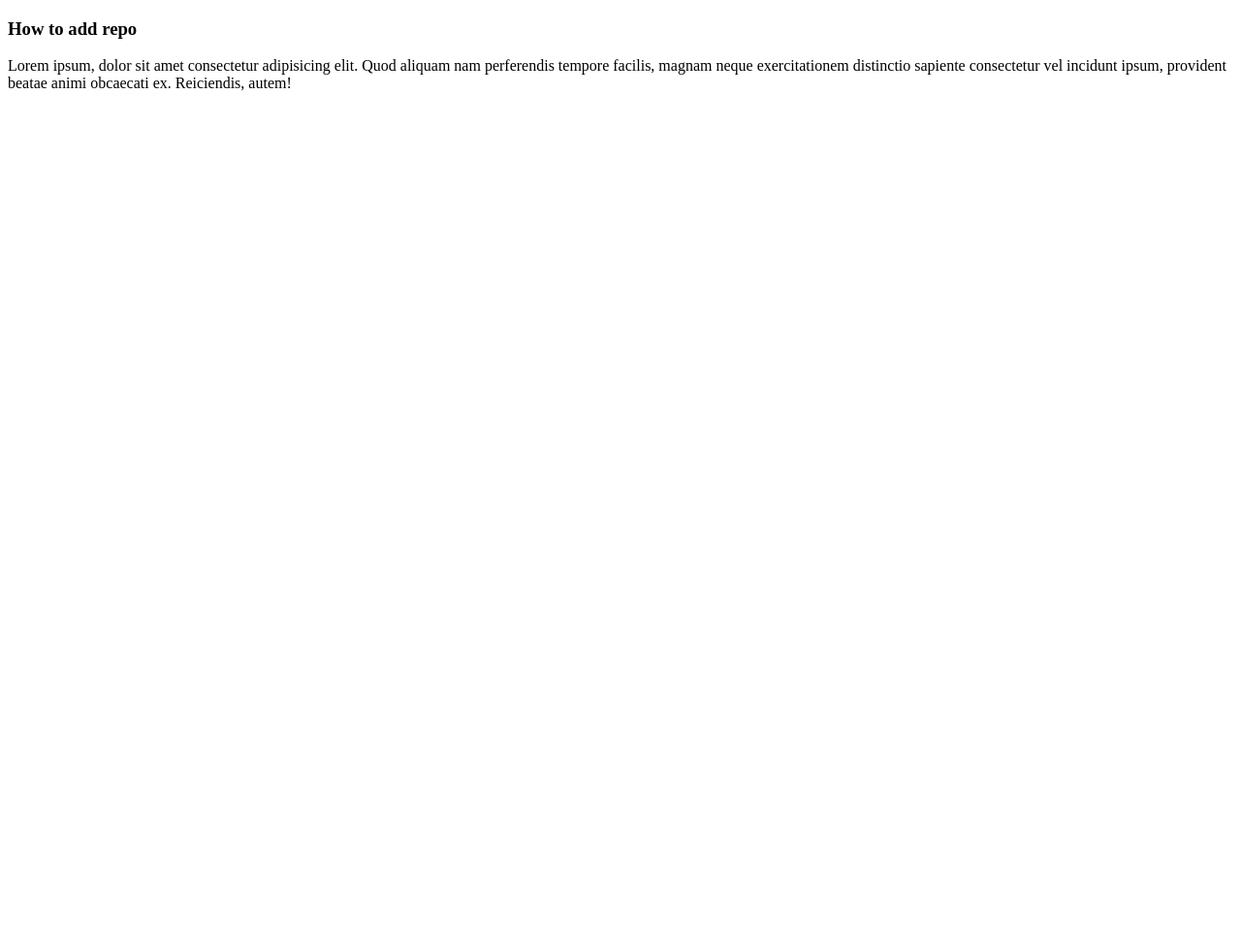
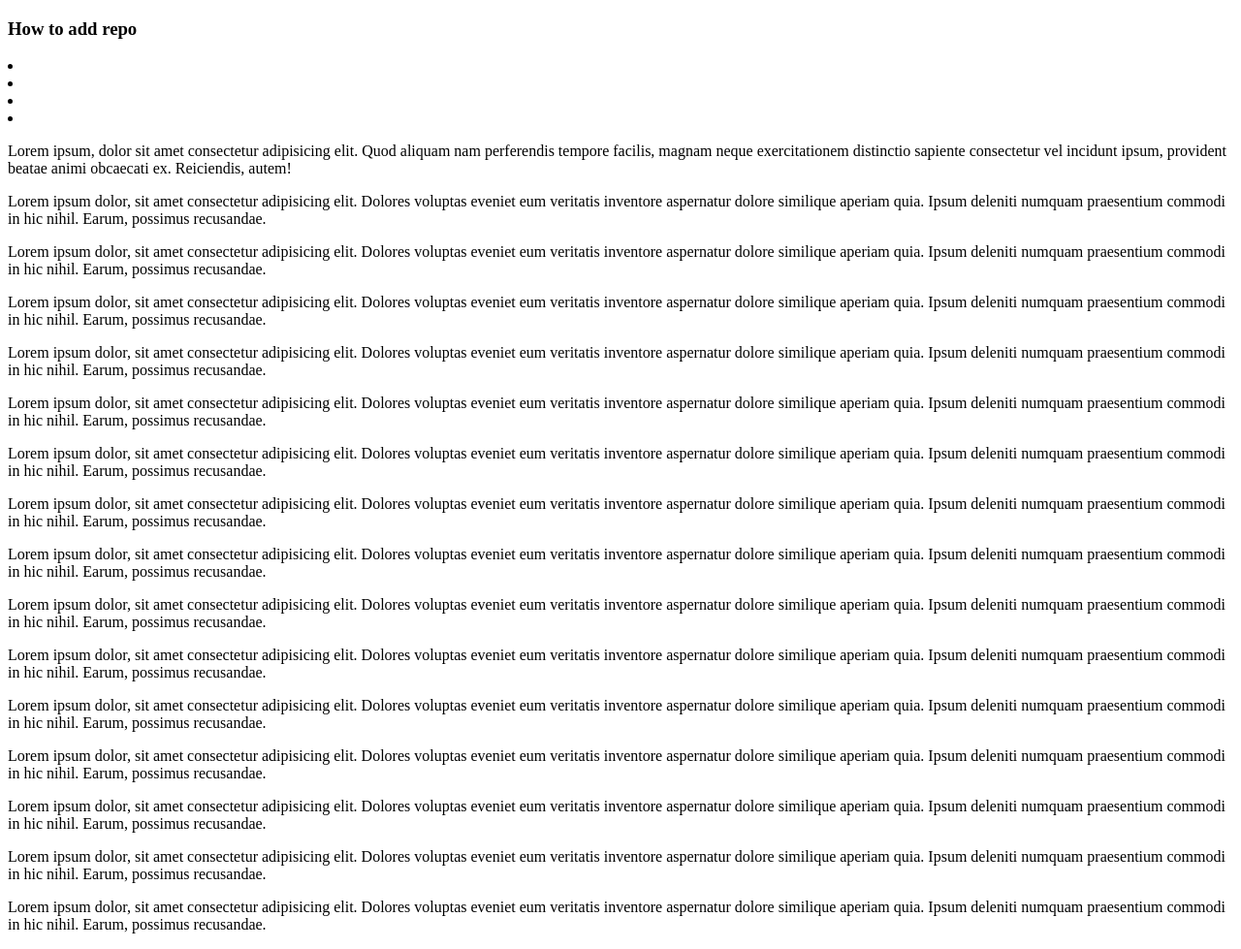
Before and after one commit to Rakib011110/add-new-repo, a plain HTML site: page index.html in a window 1280 px wide. Shown: the whole page at 97% size. Before the commit the page ends 800 px from the top, so only its background shows below. Drawn offline with Linux system fonts and the light colour scheme.

Commit message:
p tag added

```diff
--- a/index.html
+++ b/index.html
@@ -8,11 +8,108 @@
   </head>
   <body>
     <h3>How to add repo</h3>
+    <head>
+      <li></li>
+      <li></li>
+      <li></li>
+      <li></li>
+    </head>
+    <div></div>
     <p>
       Lorem ipsum, dolor sit amet consectetur adipisicing elit. Quod aliquam nam
       perferendis tempore facilis, magnam neque exercitationem distinctio
       sapiente consectetur vel incidunt ipsum, provident beatae animi obcaecati
       ex. Reiciendis, autem!
     </p>
+    <p>
+      Lorem ipsum dolor, sit amet consectetur adipisicing elit. Dolores voluptas
+      eveniet eum veritatis inventore aspernatur dolore similique aperiam quia.
+      Ipsum deleniti numquam praesentium commodi in hic nihil. Earum, possimus
+      recusandae.
+    </p>
+    <p>
+      Lorem ipsum dolor, sit amet consectetur adipisicing elit. Dolores voluptas
+      eveniet eum veritatis inventore aspernatur dolore similique aperiam quia.
+      Ipsum deleniti numquam praesentium commodi in hic nihil. Earum, possimus
+      recusandae.
+    </p>
+    <p>
+      Lorem ipsum dolor, sit amet consectetur adipisicing elit. Dolores voluptas
+      eveniet eum veritatis inventore aspernatur dolore similique aperiam quia.
+      Ipsum deleniti numquam praesentium commodi in hic nihil. Earum, possimus
+      recusandae.
+    </p>
+    <p>
+      Lorem ipsum dolor, sit amet consectetur adipisicing elit. Dolores voluptas
+      eveniet eum veritatis inventore aspernatur dolore similique aperiam quia.
+      Ipsum deleniti numquam praesentium commodi in hic nihil. Earum, possimus
+      recusandae.
+    </p>
+    <p>
+      Lorem ipsum dolor, sit amet consectetur adipisicing elit. Dolores voluptas
+      eveniet eum veritatis inventore aspernatur dolore similique aperiam quia.
+      Ipsum deleniti numquam praesentium commodi in hic nihil. Earum, possimus
+      recusandae.
+    </p>
+    <p>
+      Lorem ipsum dolor, sit amet consectetur adipisicing elit. Dolores voluptas
+      eveniet eum veritatis inventore aspernatur dolore similique aperiam quia.
+      Ipsum deleniti numquam praesentium commodi in hic nihil. Earum, possimus
+      recusandae.
+    </p>
+    <p>
+      Lorem ipsum dolor, sit amet consectetur adipisicing elit. Dolores voluptas
+      eveniet eum veritatis inventore aspernatur dolore similique aperiam quia.
+      Ipsum deleniti numquam praesentium commodi in hic nihil. Earum, possimus
+      recusandae.
+    </p>
+    <p>
+      Lorem ipsum dolor, sit amet consectetur adipisicing elit. Dolores voluptas
+      eveniet eum veritatis inventore aspernatur dolore similique aperiam quia.
+      Ipsum deleniti numquam praesentium commodi in hic nihil. Earum, possimus
+      recusandae.
+    </p>
+    <p>
+      Lorem ipsum dolor, sit amet consectetur adipisicing elit. Dolores voluptas
+      eveniet eum veritatis inventore aspernatur dolore similique aperiam quia.
+      Ipsum deleniti numquam praesentium commodi in hic nihil. Earum, possimus
+      recusandae.
+    </p>
+    <p>
+      Lorem ipsum dolor, sit amet consectetur adipisicing elit. Dolores voluptas
+      eveniet eum veritatis inventore aspernatur dolore similique aperiam quia.
+      Ipsum deleniti numquam praesentium commodi in hic nihil. Earum, possimus
+      recusandae.
+    </p>
+    <p>
+      Lorem ipsum dolor, sit amet consectetur adipisicing elit. Dolores voluptas
+      eveniet eum veritatis inventore aspernatur dolore similique aperiam quia.
+      Ipsum deleniti numquam praesentium commodi in hic nihil. Earum, possimus
+      recusandae.
+    </p>
+    <p>
+      Lorem ipsum dolor, sit amet consectetur adipisicing elit. Dolores voluptas
+      eveniet eum veritatis inventore aspernatur dolore similique aperiam quia.
+      Ipsum deleniti numquam praesentium commodi in hic nihil. Earum, possimus
+      recusandae.
+    </p>
+    <p>
+      Lorem ipsum dolor, sit amet consectetur adipisicing elit. Dolores voluptas
+      eveniet eum veritatis inventore aspernatur dolore similique aperiam quia.
+      Ipsum deleniti numquam praesentium commodi in hic nihil. Earum, possimus
+      recusandae.
+    </p>
+    <p>
+      Lorem ipsum dolor, sit amet consectetur adipisicing elit. Dolores voluptas
+      eveniet eum veritatis inventore aspernatur dolore similique aperiam quia.
+      Ipsum deleniti numquam praesentium commodi in hic nihil. Earum, possimus
+      recusandae.
+    </p>
+    <p>
+      Lorem ipsum dolor, sit amet consectetur adipisicing elit. Dolores voluptas
+      eveniet eum veritatis inventore aspernatur dolore similique aperiam quia.
+      Ipsum deleniti numquam praesentium commodi in hic nihil. Earum, possimus
+      recusandae.
+    </p>
   </body>
 </html>
```
Also changed, not shown: style.css (added).
